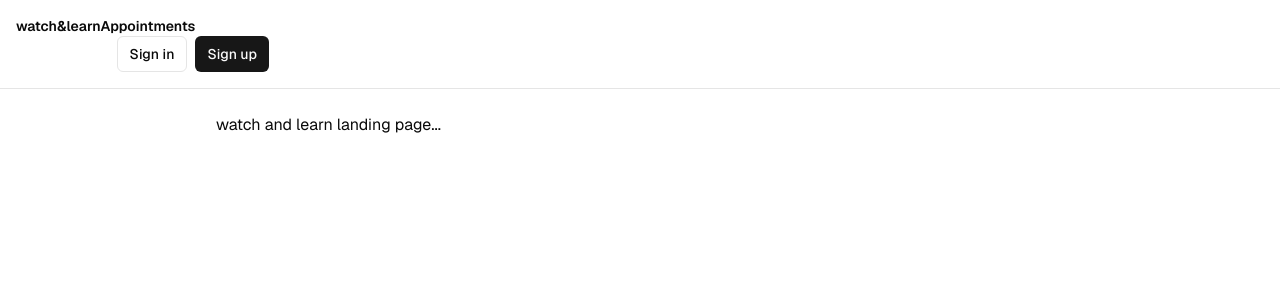
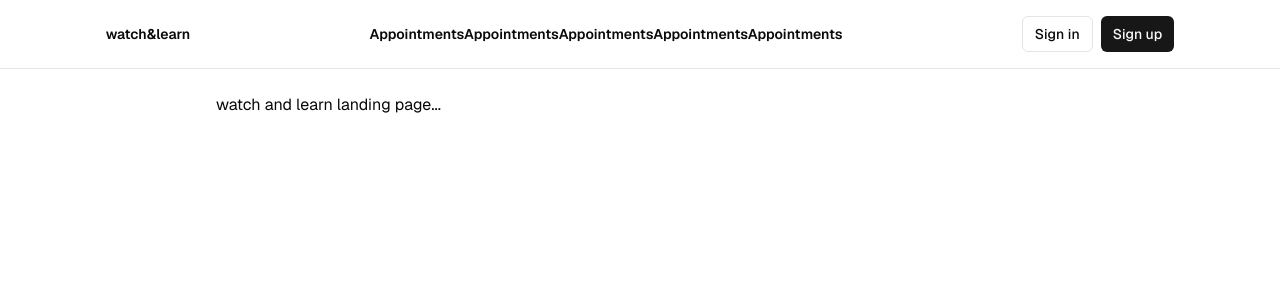
Before and after one commit to yaor3n/capstone, a Next.js app: page / in a window 1280 px wide. Shown: the top 300 px of the page. Built offline with nearby package versions, Linux system fonts and the light colour scheme; no server answers.

Commit message:
working navbar with prettier class sorting extension

```diff
--- a/components/navbar.tsx
+++ b/components/navbar.tsx
@@ -7,11 +7,17 @@ export default function Navbar({ role }: { role: string }) {
   const user = useUserStore((state) => state.user);
   console.log("som userrr", user);
   return (
-    <nav className="flex w-full border-b p-4 text-sm font-semibold">
-      <Link href="/">watch&learn</Link>
-      <div className="space-x-4">
+    <nav className="flex justify-around items-center w-full border-b p-4 text-sm font-semibold">
+      <Link href="/" className="text-center">
+        watch&learn
+      </Link>
+      <div>
         {role === "student" && (
           <>
+            <Link href="/appointments">Appointments</Link>
+            <Link href="/appointments">Appointments</Link>
+            <Link href="/appointments">Appointments</Link>
+            <Link href="/appointments">Appointments</Link>
             <Link href="/appointments">Appointments</Link>
           </>
         )}
@@ -27,8 +33,8 @@ export default function Navbar({ role }: { role: string }) {
             <Link href="/users">Users</Link>
           </>
         )}
-        <AuthButton />
       </div>
+      <AuthButton />
     </nav>
   );
 }
```
